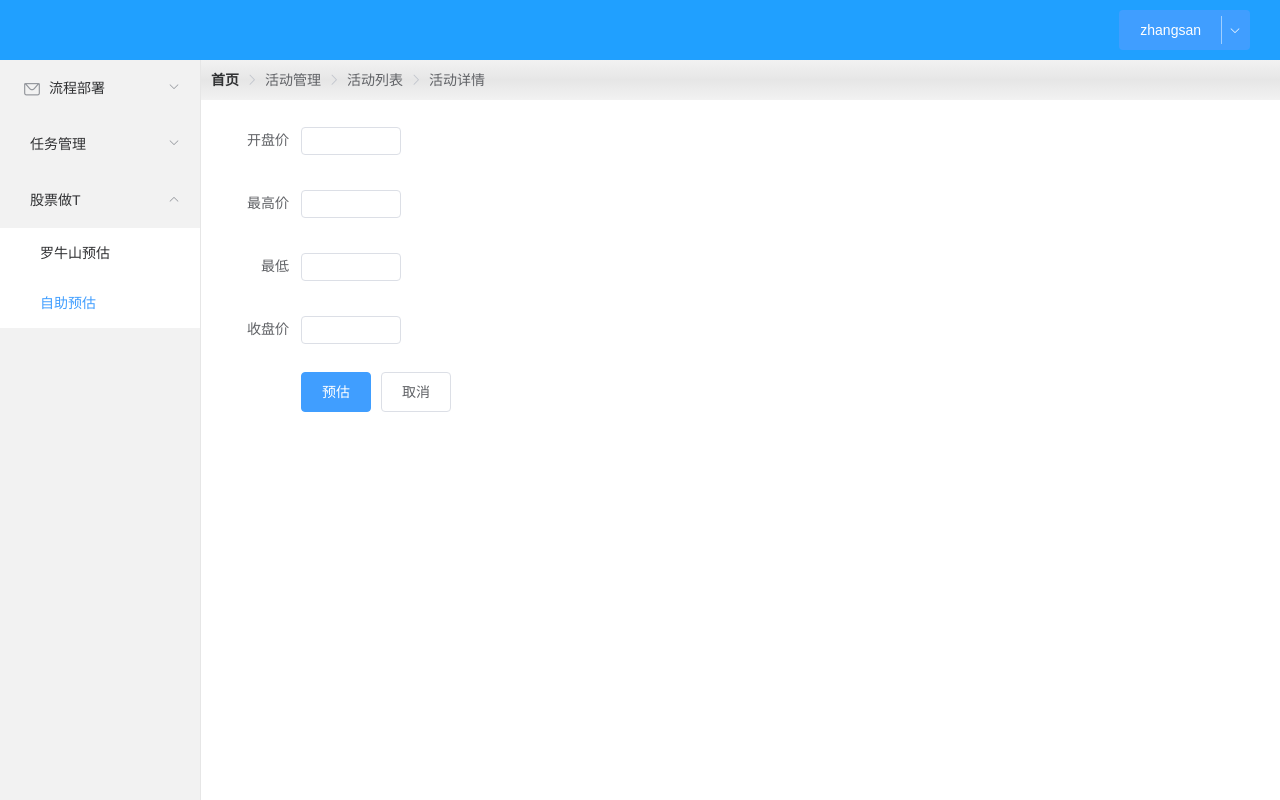
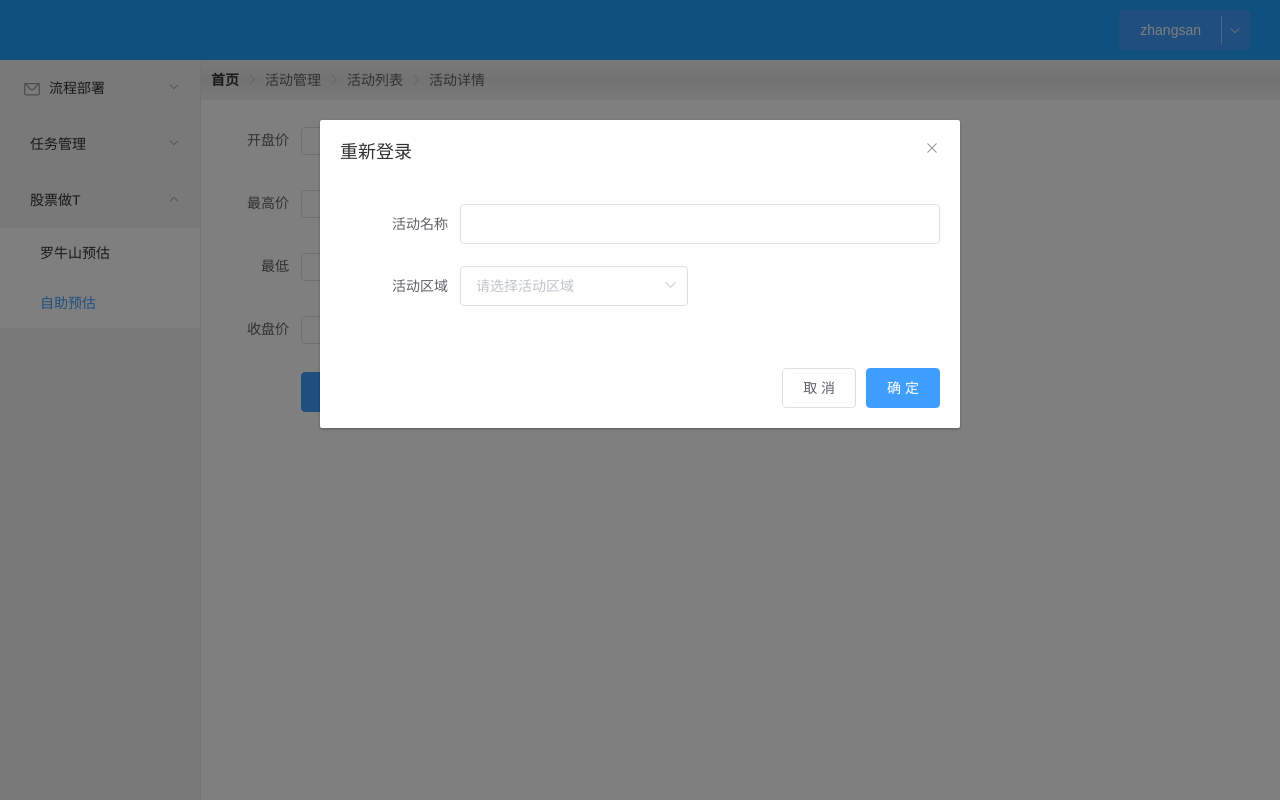
Before and after one commit to shinley/vue-demo, a Vue app: page /#/selfPrediction in a window 1280 px wide. Built offline with nearby package versions, Linux system fonts and the light colour scheme.

Commit message:
增加重新登录弹窗

```diff
--- a/src/App.vue
+++ b/src/App.vue
@@ -8,7 +8,12 @@
 
 <script>
   export default {
-    name: 'App'
+    name: 'App',
+    data() {
+      return {
+        dialogFormVisible: false
+      }
+    }
   }
 
 </script>
--- a/src/components/views/Home.vue
+++ b/src/components/views/Home.vue
@@ -18,6 +18,24 @@
                 </div>
                 <div class="content">
                    <router-view></router-view>
+                    <!--登录对话框-->
+                    <el-dialog title="重新登录" :modal="true" :visible.sync="dialogFormVisible" :modal-append-to-body="false">
+                        <el-form :model="form">
+                            <el-form-item label="活动名称" :label-width="formLabelWidth">
+                                <el-input v-model="form.name" autocomplete="off"></el-input>
+                            </el-form-item>
+                            <el-form-item label="活动区域" :label-width="formLabelWidth">
+                                <el-select v-model="form.region" placeholder="请选择活动区域">
+                                    <el-option label="区域一" value="shanghai"></el-option>
+                                    <el-option label="区域二" value="beijing"></el-option>
+                                </el-select>
+                            </el-form-item>
+                        </el-form>
+                        <div slot="footer" class="dialog-footer">
+                            <el-button @click="dialogFormVisible = false">取 消</el-button>
+                            <el-button type="primary" @click="dialogFormVisible = false">确 定</el-button>
+                        </div>
+                    </el-dialog>
                 </div>
             </div>
         </div>
@@ -32,6 +50,22 @@
     export default {
         name: "Home",
         components: {Header},
+        data() {
+            return {
+                dialogFormVisible: true,
+                formLabelWidth: '120px',
+                form: {
+                    name: '',
+                    region: '',
+                    date1: '',
+                    date2: '',
+                    delivery: false,
+                    type: [],
+                    resource: '',
+                    desc: ''
+                },
+            }
+        }
     }
 </script>
 
```
